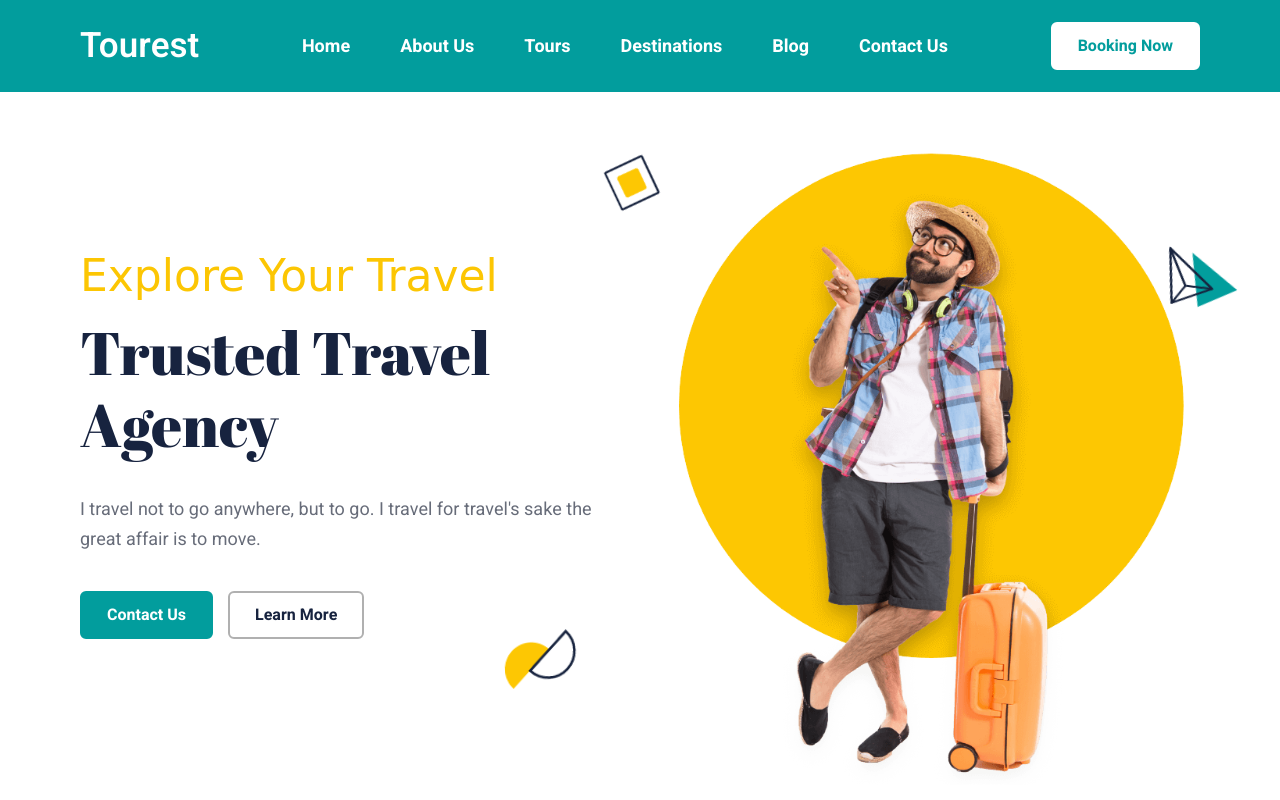
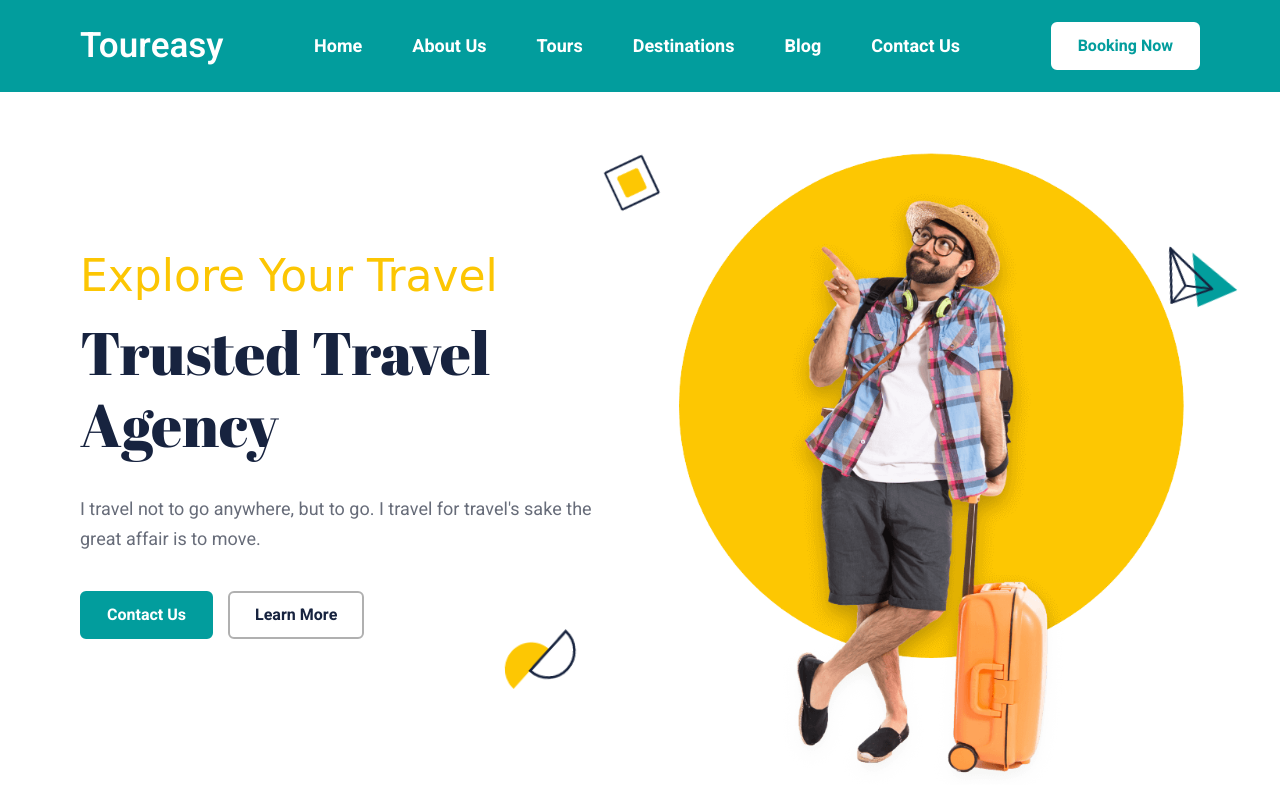
Before and after one commit to nihal-tiwari02/Tour.proj, a plain HTML site: page Toureasy/index.html in a window 1280 px wide. Shown: the top 800 px of the page. Drawn offline with nearby package versions, Linux system fonts and the light colour scheme; a web font is replaced by a local one.

Commit message:
Update index.html

```diff
--- a/Toureasy/index.html
+++ b/Toureasy/index.html
@@ -5,7 +5,7 @@
   <meta charset="UTF-8">
   <meta http-equiv="X-UA-Compatible" content="IE=edge">
   <meta name="viewport" content="width=device-width, initial-scale=1.0">
-  <title>Tourest - Explore the World</title>
+  <title>Toureasy - Explore the World</title>
 
   <!--
     - favicon
@@ -38,7 +38,7 @@
     <div class="container">
 
       <a href="#">
-        <h1 class="logo">Tourest</h1>
+        <h1 class="logo">Toureasy</h1>
       </a>
 
       <button class="nav-toggle-btn" data-nav-toggle-btn aria-label="Toggle Menu">
@@ -781,10 +781,10 @@
 
       <div class="footer-bottom">
 
-        <a href="#" class="logo">Tourest</a>
+        <a href="#" class="logo">ToureASY</a>
 
         <p class="copyright">
-          &copy; 2022 <a href="#" class="copyright-link">codewithsadee</a>. All Rights Reserved
+          &copy; 2022 <a href="#" class="copyright-link">TOUREASY</a>. All Rights Reserved
         </p>
 
         <ul class="social-list">
```
